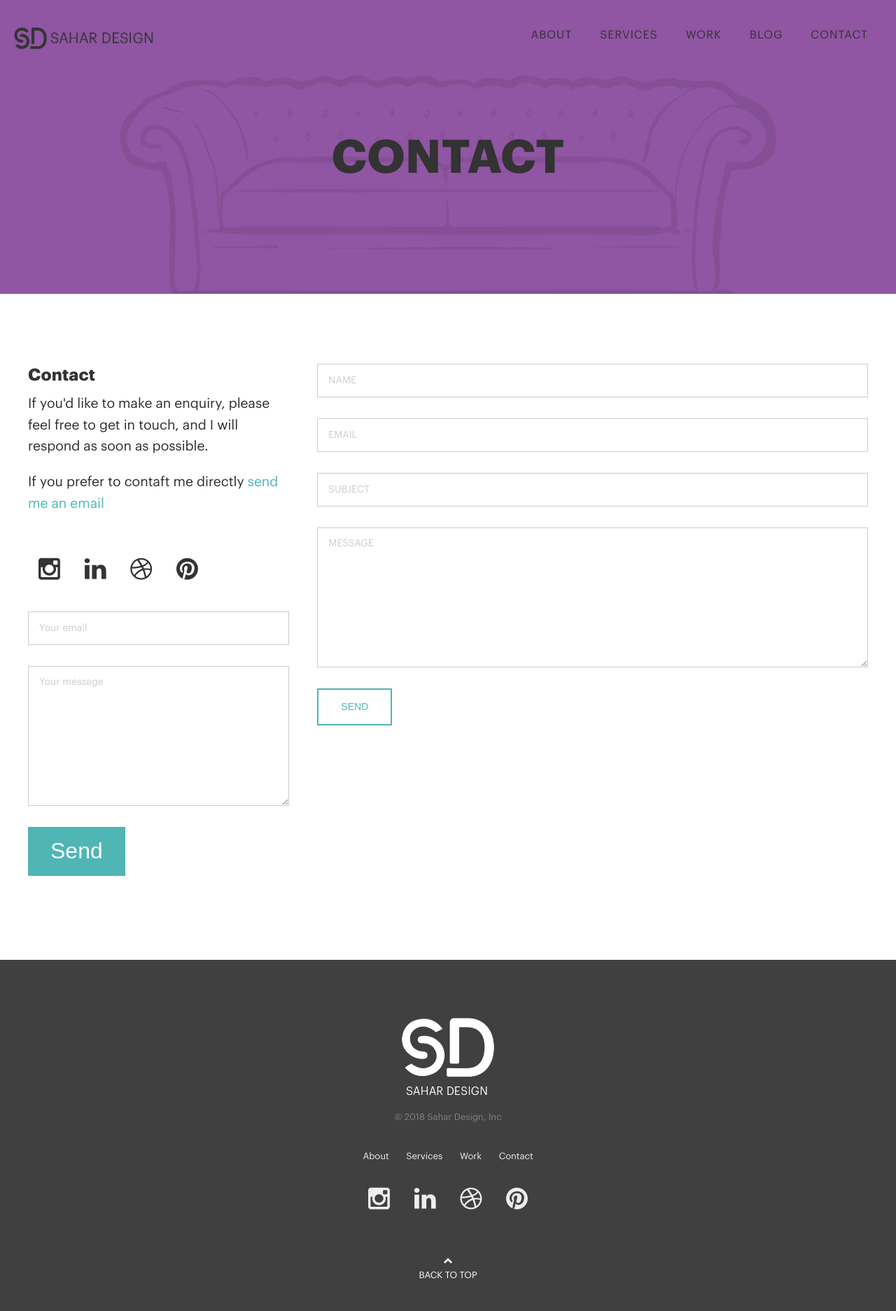
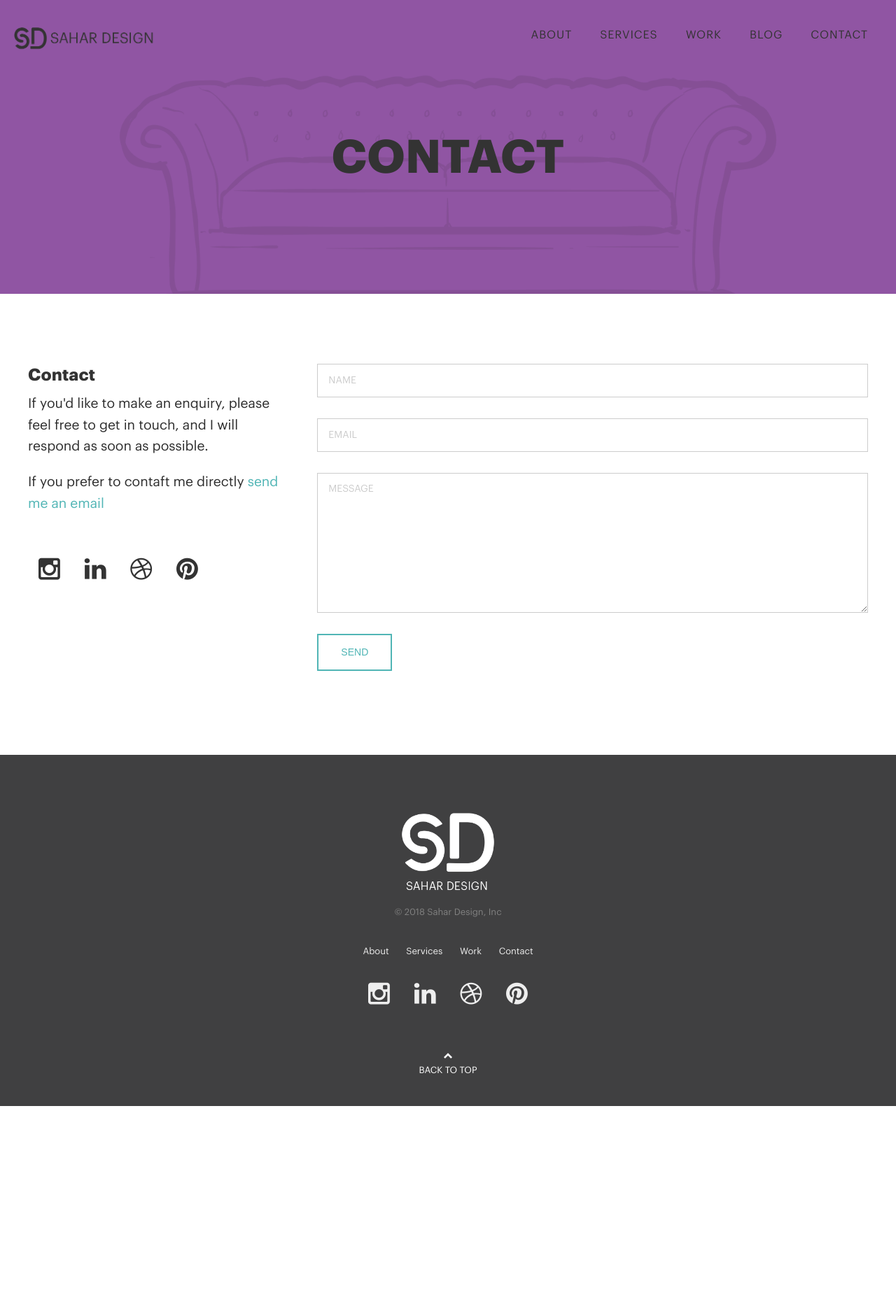
Before and after one commit to saharmh/sahardesign, a Jekyll site: the page built from contact/index.html, in a window 1280 px wide. Shown: the whole page at 70% size. Built offline with Jekyll 4.4.1, drawn with Linux system fonts in a browser that asks for light colours; after the commit the page ends 1581 px from its top, so only the background shows below that.

Commit message:
minor updates

```diff
--- a/contact/index.html
+++ b/contact/index.html
@@ -32,15 +32,19 @@ section_id: contact
 
       <div class="two spacing"></div>
 
-      <form method="POST" action="http://formspree.io/saharmh@gmail.com">
-        <input type="email" name="email" placeholder="Your email">
-        <textarea name="message" placeholder="Your message"></textarea>
-        <button type="submit">Send</button>
-      </form>
+
 
     </div>
     <div class="large-8 columns">
-      <div class="form">
+
+      <form method="POST" action="http://formspree.io/saharmh@gmail.com">
+        <input class="required" name="name" placeholder="NAME" type="text">
+        <input class="required" type="email" name="email" placeholder="EMAIL">
+        <textarea class="required" name="message" placeholder="MESSAGE"></textarea>
+        <button class="button boxed brown" type="submit">Send</button>
+      </form>
+
+      <!-- <div class="form">
         <form id="contact_form" method="POST" action="http://formspree.io/saharmh@gmail.com">
           <p id="thanks" class="hide">
             Thanks for contacting me, I"ll be in touch soon!
@@ -51,7 +55,7 @@ section_id: contact
           <textarea class="required" name="message" placeholder="MESSAGE"></textarea>
           <input class="button boxed brown" type="submit" value="Send">
         </form>
-      </div>
+      </div> -->
     </div>
   </div>
 </div>
```
